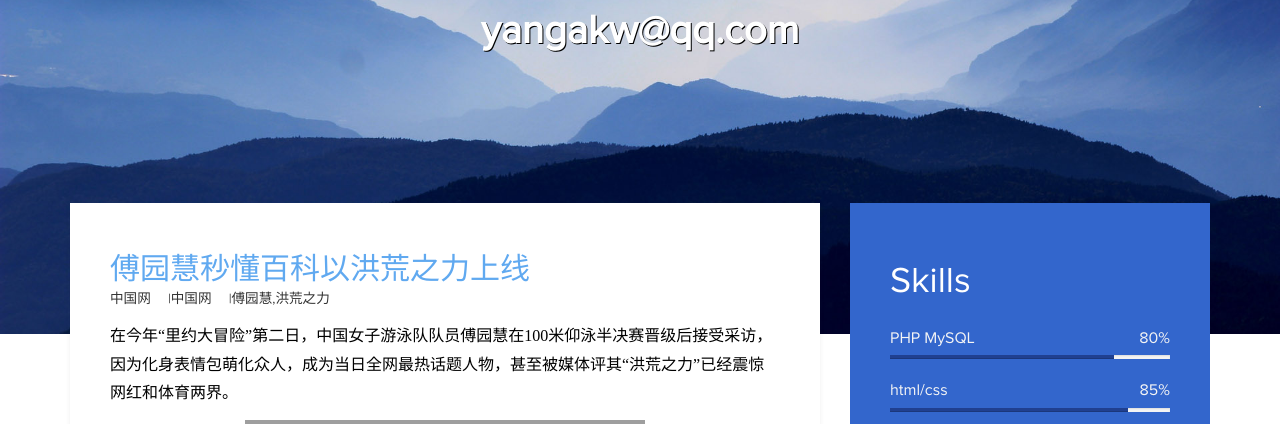
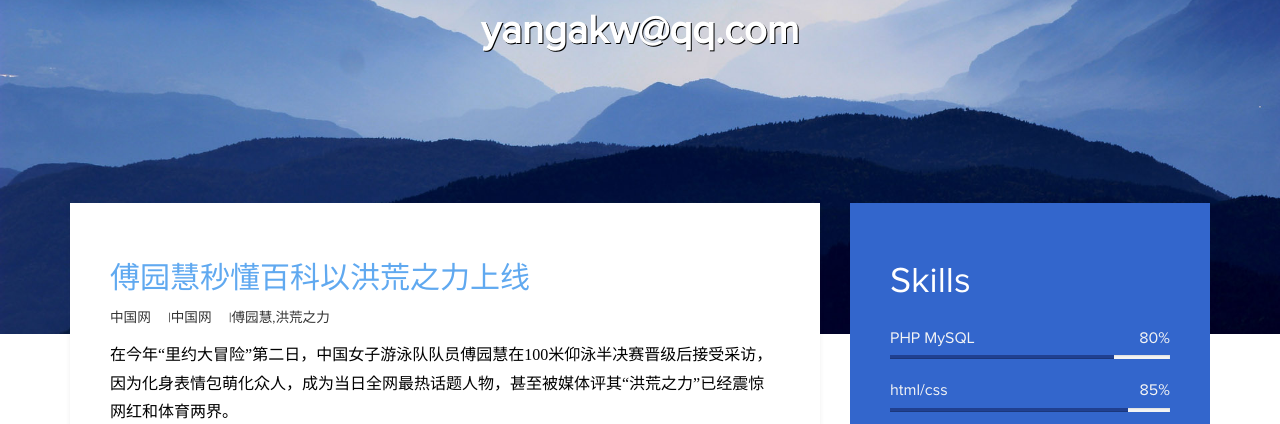
Before and after one commit to qq26842457/get.github.io, a PHP site: page /git/app/2016-08-09-15-47-13.html in a window 1280 px wide. Shown: the part 466-890 px from the top of the page. Run offline with PHP 8.4, Linux system fonts and the light colour scheme; grey boxes are pictures that could not be loaded.

Commit message:
no message

```diff
--- a/git/theme/css/templatemo-blue.css
+++ b/git/theme/css/templatemo-blue.css
@@ -29,7 +29,6 @@ h2 {
 
 .accent {
   font-family: 'Proxima Bold';
-  line-height: 14px;
   color: #60A9F0;
 }
 
```
